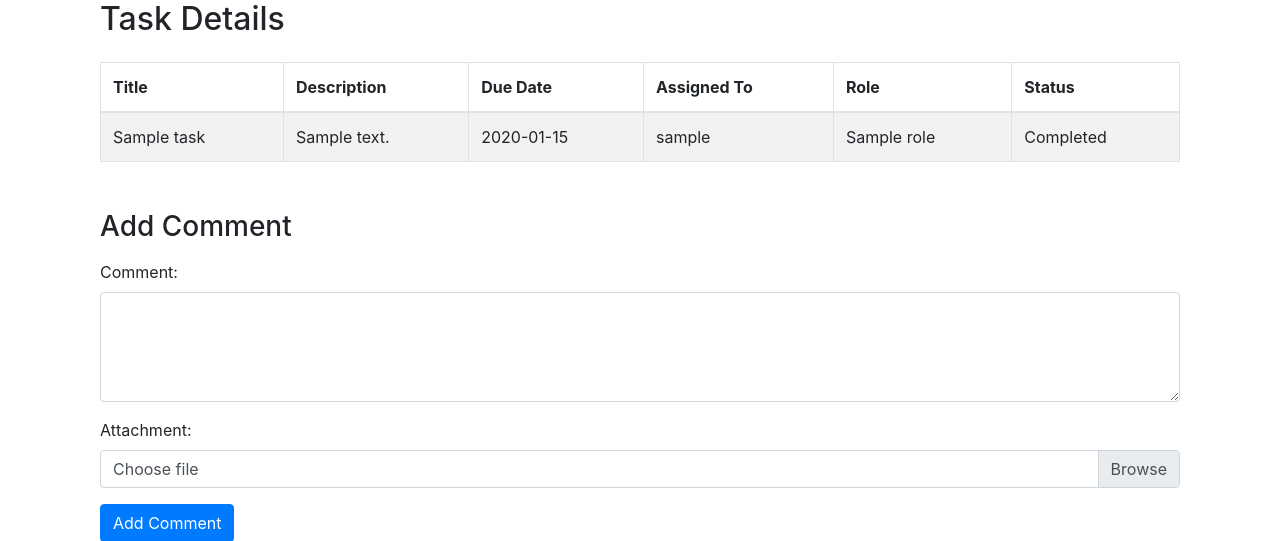
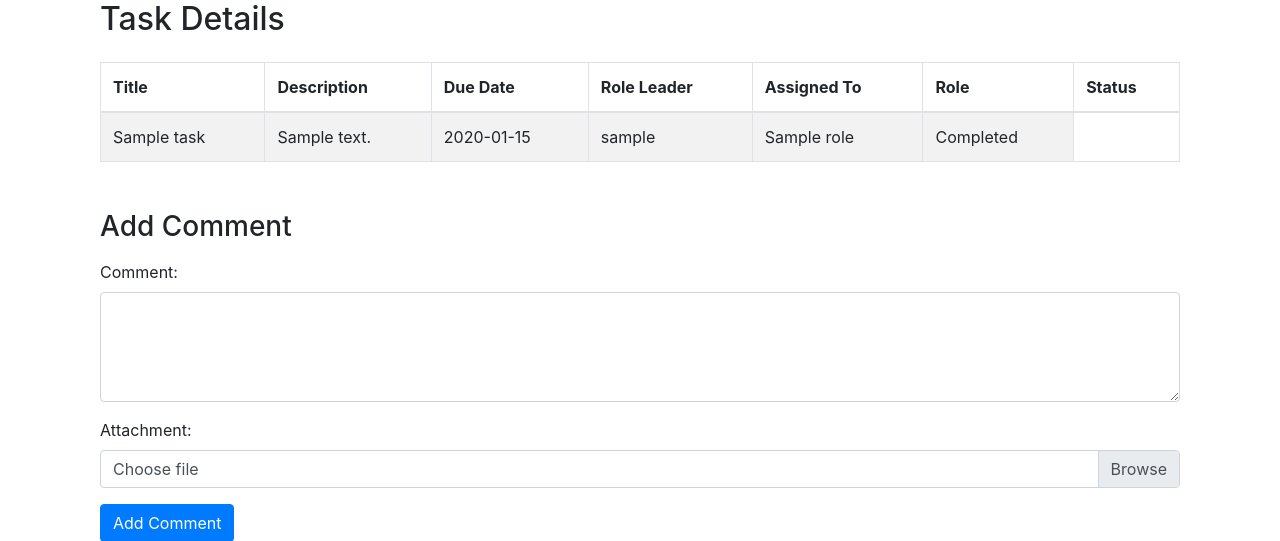
Before and after one commit to Updeus/Final-Year-Project, a Python web app: template App/templates/tasks.html in a window 1280 px wide. Shown: the part 56-597 px from the top of the page. Run offline with Jinja, Linux system fonts and the light colour scheme; the template is opened without the code that fills it: most values are stand-ins (such as "Sample title", 1, 10 or a date in 2020); some libraries are stand-ins or nearby versions.

Commit message:
Changes to tasks.html

```diff
--- a/App/templates/tasks.html
+++ b/App/templates/tasks.html
@@ -18,6 +18,7 @@
                 <th>Title</th>
                 <th>Description</th>
                 <th>Due Date</th>
+                <th>Role Leader</th>
                 <th>Assigned To</th>
                 <th>Role</th>
                 <th>Status</th>
@@ -29,7 +30,8 @@
                 <td>{{ task.title }}</td>
                 <td>{{ task.description }}</td>
                 <td>{{ task.due_date.strftime('%Y-%m-%d') }}</td>
-                <td>{{ task.assigned_user.username }}</td>
+                <td>{{ task.role.leader.username }}</td>
+
                 <td>{{ task.role.name }}</td>
                 <td>{{ task.status }}</td>
                 {% set user_is_role_leader = current_user == task.role.leader %}
```
Also changed, not shown: App/models/role.py (+9 -0 lines).
